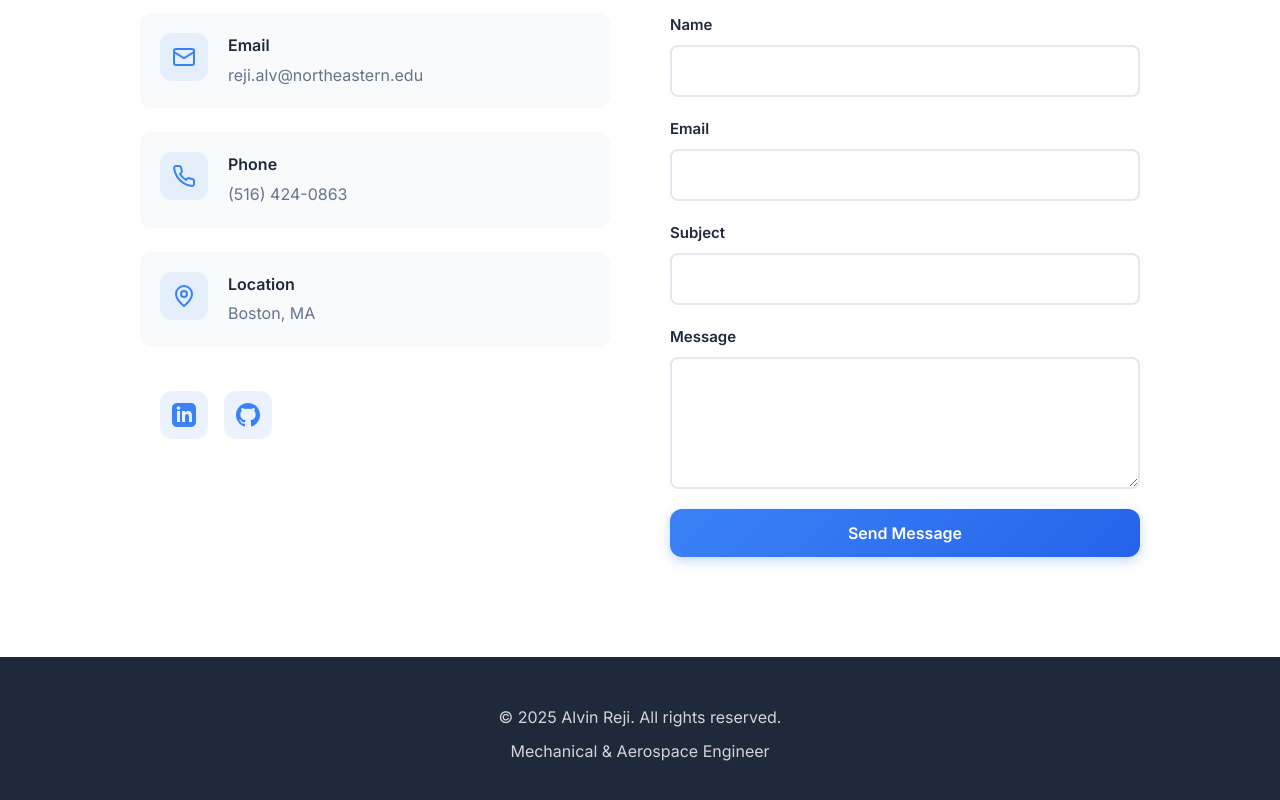
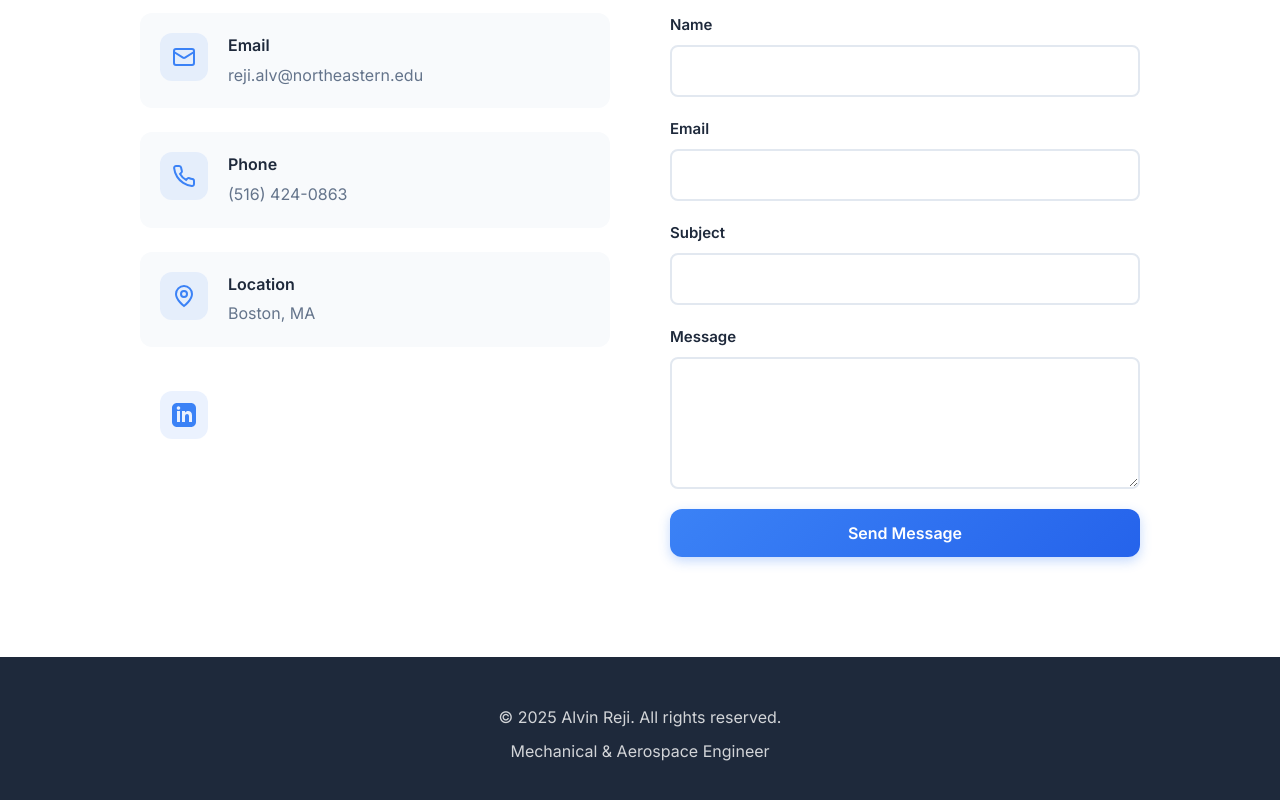
Before and after one commit to AlvinReji/AlvinReji.github.io, a plain HTML site: page index.html in a window 1280 px wide. Shown: the part 6755-7555 px from the top of the page. Drawn offline with Linux system fonts and the light colour scheme.

Commit message:
Update index.html

```diff
--- a/index.html
+++ b/index.html
@@ -610,11 +610,6 @@
                                 <path d="M19 0h-14c-2.761 0-5 2.239-5 5v14c0 2.761 2.239 5 5 5h14c2.762 0 5-2.239 5-5v-14c0-2.761-2.238-5-5-5zm-11 19h-3v-11h3v11zm-1.5-12.268c-.966 0-1.75-.79-1.75-1.764s.784-1.764 1.75-1.764 1.75.79 1.75 1.764-.783 1.764-1.75 1.764zm13.5 12.268h-3v-5.604c0-3.368-4-3.113-4 0v5.604h-3v-11h3v1.765c1.396-2.586 7-2.777 7 2.476v6.759z"/>
                             </svg>
                         </a>
-                        <a href="https://github.com/alvinreji" target="_blank" aria-label="GitHub">
-                            <svg xmlns="http://www.w3.org/2000/svg" width="24" height="24" viewBox="0 0 24 24" fill="currentColor">
-                                <path d="M12 0c-6.626 0-12 5.373-12 12 0 5.302 3.438 9.8 8.207 11.387.599.111.793-.261.793-.577v-2.234c-3.338.726-4.033-1.416-4.033-1.416-.546-1.387-1.333-1.756-1.333-1.756-1.089-.745.083-.729.083-.729 1.205.084 1.839 1.237 1.839 1.237 1.07 1.834 2.807 1.304 3.492.997.107-.775.418-1.305.762-1.604-2.665-.305-5.467-1.334-5.467-5.931 0-1.311.469-2.381 1.236-3.221-.124-.303-.535-1.524.117-3.176 0 0 1.008-.322 3.301 1.23.957-.266 1.983-.399 3.003-.404 1.02.005 2.047.138 3.006.404 2.291-1.552 3.297-1.23 3.297-1.23.653 1.653.242 2.874.118 3.176.77.84 1.235 1.911 1.235 3.221 0 4.609-2.807 5.624-5.479 5.921.43.372.823 1.102.823 2.222v3.293c0 .319.192.694.801.576 4.765-1.589 8.199-6.086 8.199-11.386 0-6.627-5.373-12-12-12z"/>
-                            </svg>
-                        </a>
                     </div>
                 </div>
 
```
